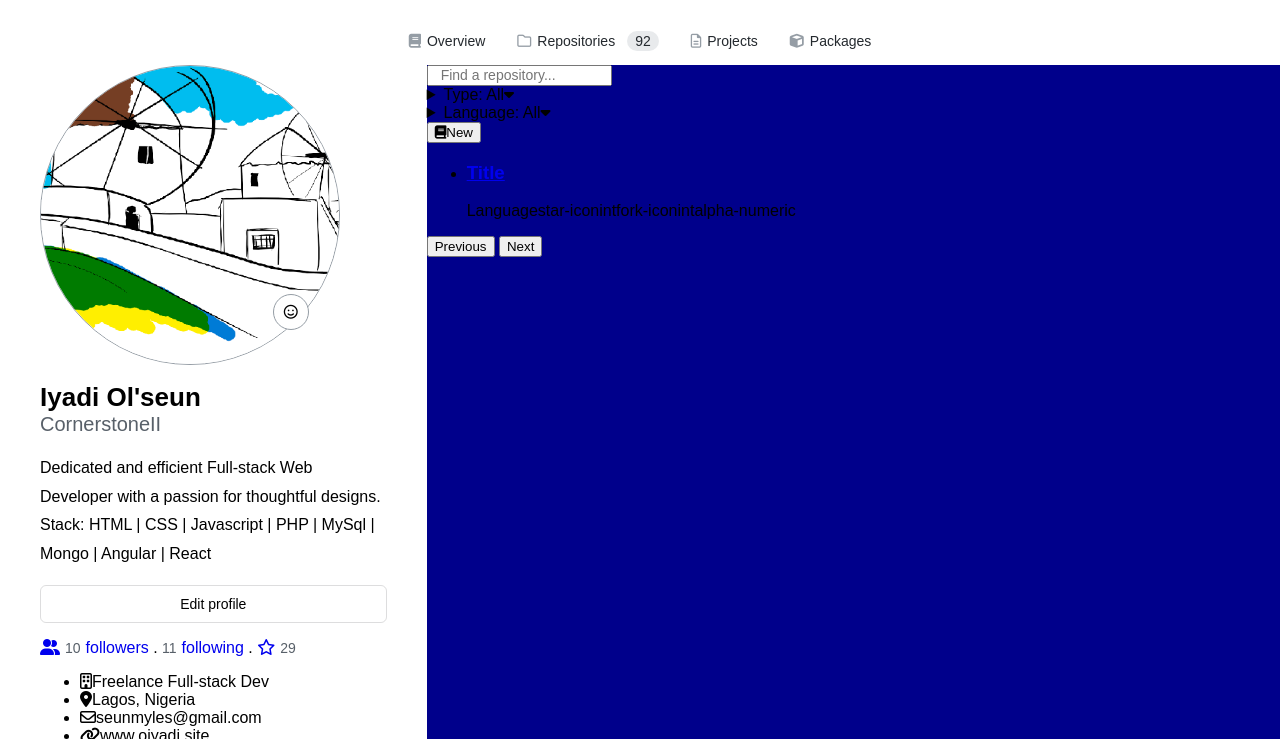
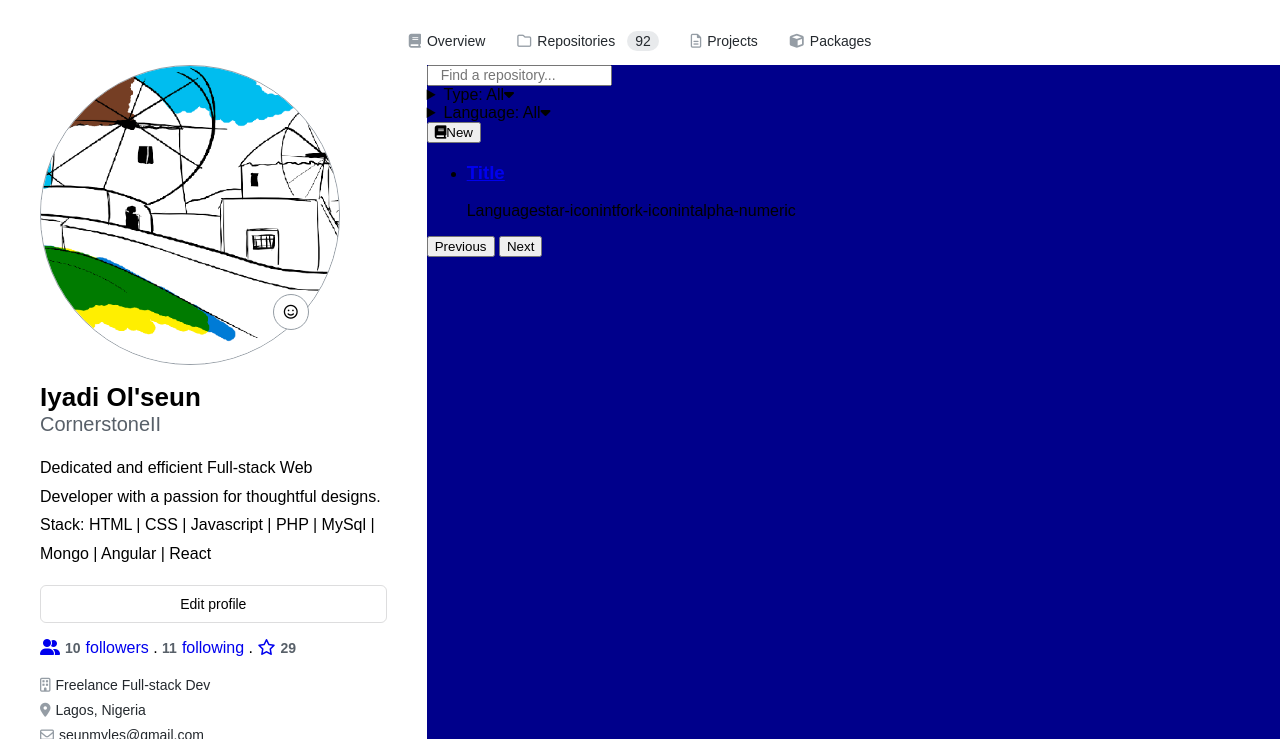
Before and after one commit to CornerstoneII/BuyCoins-Frontend, a plain HTML site: page index.html in a window 1280 px wide. Shown: the part 65-804 px from the top of the page. Drawn offline with Linux system fonts and the light colour scheme.

Commit message:
Add style to contact-details section

```diff
--- a/css/style.css
+++ b/css/style.css
@@ -137,11 +137,13 @@ body {
   color: #d1d5da;
 }
 
-.header-container span {
+.header-container span,
+.contact-item span {
   color: #24292e;
 }
 
-.header-icon {
+.header-icon,
+.contact-icon {
   color: #959da5;
 }
 
@@ -226,9 +228,14 @@ body {
   background-color: #f3f4f6;
 }
 
+.follow-fav {
+  margin-bottom: 16px;
+}
+
 .ff-link span {
   color: #586069;
   font-size: 14px;
+  font-weight: 600;
 }
 
 .follow-fav a:link {
@@ -237,8 +244,24 @@ body {
 
 .fa-user-friends,
 .fa-star,
-.pr-5 {
+.pr-5,
+.contact-item i {
   padding-right: 5px;
+}
+
+.contact-details ul {
+  width: 100%;
+  display: inline-block;
+  line-height: 1.6;
+}
+
+.contact-details {
+  list-style: none;
+  padding-left: 0;
+  margin-top: 0;
+  margin-bottom: 0;
+  font-size: 14px;
+  line-height:180%
 }
 
 footer div {
--- a/index.html
+++ b/index.html
@@ -71,11 +71,11 @@
                     </div>
 
                     <ul class="contact-details">
-                      <li class="contact-item"><i class='far fa-building'></i><span>Freelance Full-stack Dev</span></li>
-                      <li class="contact-item"><i class='fas fa-map-marker-alt'></i><span>Lagos, Nigeria</span></li>
-                      <li class="contact-item"><i class='far fa-envelope'></i><span>seunmyles@gmail.com</span></li>
-                      <li class="contact-item"><i class='fa fa-link'></i><span>www.oiyadi.site</span></li>
-                      <li class="contact-item"><i class="fab fa-twitter"></i><span>@CornerstoneII</span></li>
+                      <li class="contact-item"><i class='far fa-building contact-icon'></i><span>Freelance Full-stack Dev</span></li>
+                      <li class="contact-item"><i class='fas fa-map-marker-alt contact-icon'></i><span>Lagos, Nigeria</span></li>
+                      <li class="contact-item"><i class='far fa-envelope contact-icon'></i><span>seunmyles@gmail.com</span></li>
+                      <li class="contact-item"><i class='fa fa-link contact-icon'></i><span>www.oiyadi.site</span></li>
+                      <li class="contact-item"><i class='fab fa-twitter contact-icon'></i><span>@CornerstoneII</span></li>
                     </ul>
                 </div>
 
```
